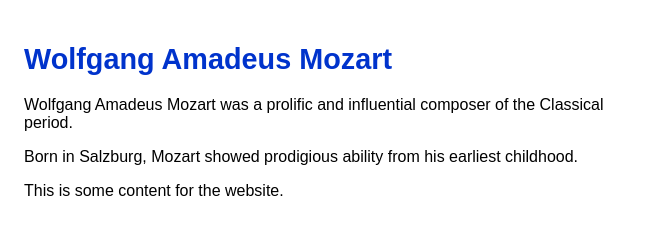
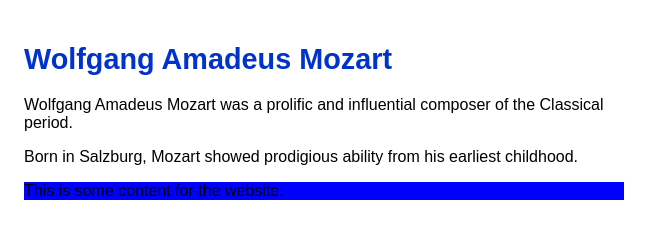
Before and after one commit to zaidrojas/COMP001A.LectureActivity2, a plain HTML site: page index.html in a window 1280 px wide. Shown: the whole page, without its empty margins (0-663 px from the left). Drawn offline with Linux system fonts and the light colour scheme.

Commit message:
Fixed bugs within code for both index.html and main.css

```diff
--- a/index.html
+++ b/index.html
@@ -24,6 +24,6 @@
     <p>Born in Salzburg, Mozart showed prodigious ability from his earliest childhood.</p>
 </body>
 
-<div class="content"> <p>This is some content for the website. <!-- Missing closing </div> tag here -->
+<div class="content"> <p>This is some content for the website. </p> </div>
 
 </html>
--- a/main.css
+++ b/main.css
@@ -20,4 +20,4 @@ ul{
     list-style-type: square;
 }
 
-.content { background-color: blu; /* "blu" is not a valid color value. It should be "blue". */ }
+.content { background-color: blue; }
```
